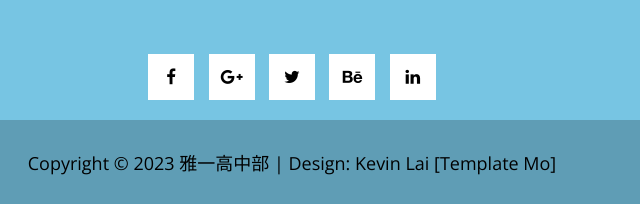
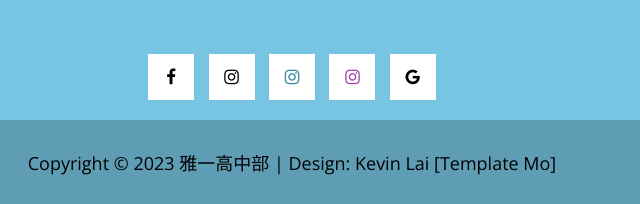
Before and after one commit to kapy0312/MemoriesPuzzle, a plain HTML site: page index.html in a window 1280 px wide. Shown: the part 1603-1807 px from the top of the page, 348-988 px from the left. Drawn offline with nearby package versions, Linux system fonts and the light colour scheme; some packages are replaced by stand-ins of ours.

Commit message:
20231201_v8

```diff
--- a/index.html
+++ b/index.html
@@ -5,7 +5,7 @@
     <meta charset="utf-8">
     <meta http-equiv="X-UA-Compatible" content="IE=edge">
     <meta name="viewport" content="width=device-width, initial-scale=1">
-
+    <link rel="icon" href="img/派大星.png" type="image/png">
     <title>我們的回憶拼圖</title>
     <!--
 Fluid Gallery Template
@@ -666,11 +666,11 @@ http://www.templatemo.com/tm-500-fluid-gallery
         </ul> <!-- .cd-hero-slider -->
         <footer class="tm-footer">
             <div class="tm-social-icons-container text-xs-center">
-                <a href="#" class="tm-social-link"><i class="fa fa-facebook"></i></a>
-                <a href="#" class="tm-social-link"><i class="fa fa-google-plus"></i></a>
-                <a href="#" class="tm-social-link"><i class="fa fa-twitter"></i></a>
-                <a href="#" class="tm-social-link"><i class="fa fa-behance"></i></a>
-                <a href="#" class="tm-social-link"><i class="fa fa-linkedin"></i></a>
+                <a href="https://www.facebook.com/profile.php?id=100002356002007" class="tm-social-link"><i class="fa fa-facebook"></i></a>
+                <a href="https://www.instagram.com/kapy0312/" class="tm-social-link"><i class="fa fa-instagram"></i></a>
+                <a href="https://www.instagram.com/kun_young.2020/" class="tm-social-link"><i class="fa fa-instagram" style="color:rgb(55, 137, 159)"></i></a>
+                <a href="https://www.instagram.com/veghashtag99" class="tm-social-link"><i class="fa fa-instagram" style="color:rgb(164, 63, 173)"></i></a>
+                <a href="https://www.google.com.tw" class="tm-social-link"><i class="fa fa-google"></i></a>
             </div>
 
             <p class="tm-copyright-text">Copyright &copy; <span class="tm-copyright-year">current year</span> 雅一高中部
```
Also changed, not shown: img/派大星.png (added).
